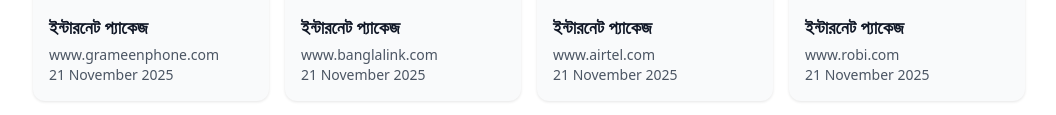
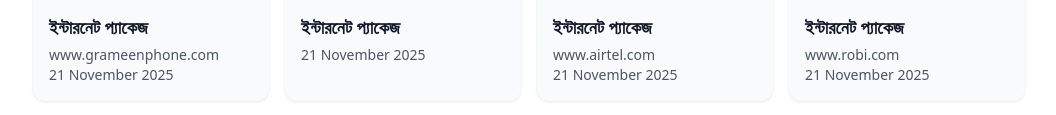
Before and after one commit to infocus24/Offer-InFocus, a plain HTML site: page index.html in a window 1280 px wide. Shown: the part 385-500 px from the top of the page, without its empty margins (111-1167 px from the left). Drawn offline with nearby package versions, Linux system fonts and the light colour scheme.

Commit message:
Updated File

```diff
--- a/index.html
+++ b/index.html
@@ -112,7 +112,6 @@
           <img src="https://cdn.jvectors.com/upload/photos/2023/06/xbdQcJHl48Zo4h8hXhqq_20_298c794f03b860d547ccc2df3950f5b3_jvectors_thumbnail.webp?updated=1743052394" alt="Banglalink">
           <div class="p-4">
             <h3 class="text-lg font-semibold mb-1 hover:text-blue-600">ইন্টারনেট প্যাকেজ</h3>
-            <p class="text-gray-600 text-sm">www.banglalink.com</p>
           <p class="text-gray-600 text-sm auto-date"></p>
           </div>
         </a>
```
